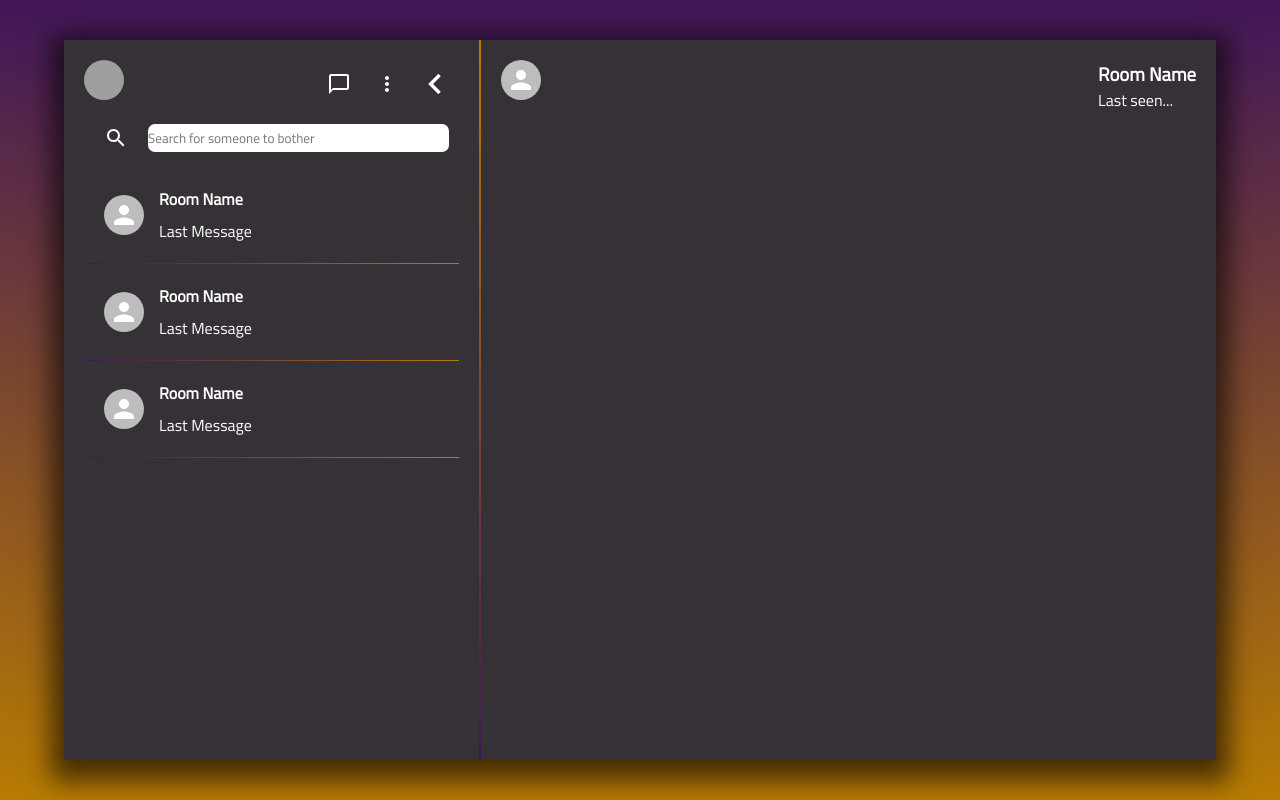
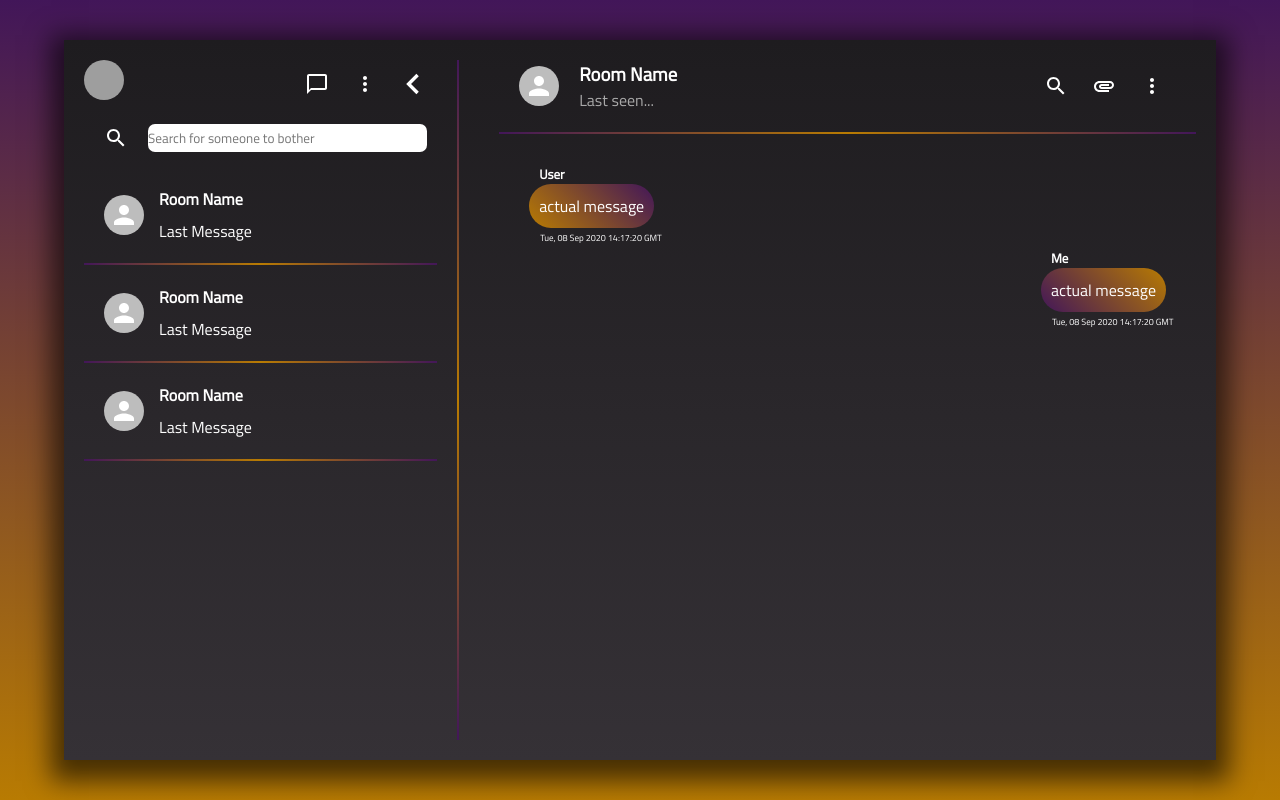
Before and after one commit to k-cichorski/messenger-app, a React (Create React App) app: page / in a window 1280 px wide. Built offline with nearby package versions, Linux system fonts and the light colour scheme; grey boxes are pictures that could not be loaded.

Commit message:
Chat messages created and styled

```diff
--- a/src/components/Chat.js
+++ b/src/components/Chat.js
@@ -1,16 +1,46 @@
 import React from 'react';
 import '../css/Chat.css';
-import {Avatar} from '@material-ui/core';
+import {Avatar, IconButton} from '@material-ui/core';
+import AttachmentIcon from '@material-ui/icons/Attachment';
+import SearchIcon from '@material-ui/icons/Search';
+import MoreIcon from '@material-ui/icons/MoreVert';
 
 function Chat() {
     return (
         <div className="chat">
             <div className="chat__header">
                 <Avatar />
+
                 <div className="chat__headerInfo">
                     <h3>Room Name</h3>
                     <p>Last seen...</p>
                 </div>
+
+                <div className="chat__headerRight">
+                    <IconButton>
+                        <SearchIcon />
+                    </IconButton>
+                    <IconButton>
+                        <AttachmentIcon />
+                    </IconButton>
+                    <IconButton>
+                        <MoreIcon />
+                    </IconButton>
+                </div>
+            </div>
+
+            <div className="chat__body">
+                <p className="chat__message">
+                    <span className="chat__name">User</span>
+                    actual message
+                    <span className="chat__timestamp">{new Date().toUTCString()}</span>
+                </p>
+
+                <p className="chat__message chat__userMessage">
+                    <span className="chat__name">Me</span>
+                    actual message
+                    <span className="chat__timestamp">{new Date().toUTCString()}</span>
+                </p>
             </div>
         </div>
     )
--- a/src/components/Sidebar.js
+++ b/src/components/Sidebar.js
@@ -10,6 +10,7 @@ import SidebarChat from '../components/SidebarChat';
 function Sidebar() {
     return (
         <div className="sidebar">
+            <div className="sidebar__container">
                 <div className="sidebar__header">
                     <Avatar src={"https://avatarfiles.alphacoders.com/250/250472.jpg"} />
 
@@ -41,6 +42,8 @@ function Sidebar() {
                     <SidebarChat />
                 </div>
             </div>
+
+        </div>
     );
 }
 
--- a/src/css/App.css
+++ b/src/css/App.css
@@ -8,7 +8,7 @@
 
 .app__container {
     display: flex;
-    background-color: #353136;
+    background-image: linear-gradient(to top, #353136, #1e1c1f);
     height: 90vh;
     width: 90vw;
     -webkit-box-shadow: 0 8px 24px 13px rgba(0,0,0,0.6);
--- a/src/css/Chat.css
+++ b/src/css/Chat.css
@@ -2,11 +2,69 @@
     display: flex;
     flex-direction: column;
     flex: 0.65;
-    padding: 20px;
+    padding: 20px 20px;
+    padding-top: 0;
 }
 
 .chat__header {
     display: flex;
     flex-direction: row;
-    justify-content: space-between;
+    align-items: center;
+    border-width: 0 0 2px 0;
+    border-style: solid;
+    border-image: linear-gradient(to left, #421659, #b87b02, #421659) 1;
+    padding: 20px;
 }
+
+.chat__headerInfo {
+    flex: 1;
+    padding-left: 20px;
+}
+
+.chat__headerInfo > h3 {
+    font-weight: 900;
+}
+
+.chat__headerInfo > p {
+    color: darkgray;
+}
+
+.chat__body {
+    margin-top: 20px;
+    flex: 1;
+    padding: 30px;
+    overflow-y: scroll;
+}
+
+.chat__message {
+    position: relative;
+    font-size: 16px;
+    padding: 10px;
+    width: fit-content;
+    border-radius: 25px;
+    background-image: linear-gradient(45deg, #b87b02, #421659);
+    margin-bottom: 40px;
+    overflow-wrap: anywhere;
+    max-width: 55%;
+}
+
+.chat__userMessage {
+    margin-left: auto;
+    background-image: linear-gradient(45deg, #421659, #b87b02);
+}
+
+.chat__timestamp {
+    position: absolute;
+    margin-left: 10px;
+    left: 1px;
+    bottom: -16px;
+    width: max-content;
+    font-size: xx-small;
+}
+
+.chat__name {
+    position: absolute;
+    top: -20px;
+    font-weight: 800;
+    font-size: small;
+}
--- a/src/css/Sidebar.css
+++ b/src/css/Sidebar.css
@@ -3,9 +3,14 @@
     flex-direction: column;
     flex: 0.35;
     padding: 20px;
+}
+
+.sidebar__container {
+    height: 100%;
+    padding-right: 20px;
     border-width: 0 2px 0 0;
     border-style: solid;
-    border-image: linear-gradient(to top, #421659, #b87b02) 1;
+    border-image: linear-gradient(to top, #421659, #b87b02, #421659) 1;
 }
 
 .sidebar__header {
--- a/src/css/SidebarChat.css
+++ b/src/css/SidebarChat.css
@@ -3,9 +3,9 @@
     align-items: center;
     padding: 20px;
     cursor: pointer;
-    border-width: 0 0 1px 0;
+    border-width: 0 0 2px 0;
     border-style: solid;
-    border-image: linear-gradient(to right, #421659, #b87b02) 1;
+    border-image: linear-gradient(to right, #421659, #b87b02, #421659) 1;
 }
 
 .sidebarChat__info {
--- a/src/css/index.css
+++ b/src/css/index.css
@@ -3,3 +3,37 @@
   padding: 0;
   font-family: 'Titillium Web', sans-serif;
 }
+
+::-webkit-scrollbar {
+  width: 2px;
+  height: 2px;
+}
+::-webkit-scrollbar-button {
+  width: 0px;
+  height: 0px;
+}
+::-webkit-scrollbar-thumb {
+  background: #e1e1e1;
+  border: 0px none #ffffff;
+  border-radius: 50px;
+}
+::-webkit-scrollbar-thumb:hover {
+  background: #ffffff;
+}
+::-webkit-scrollbar-thumb:active {
+  background: #000000;
+}
+::-webkit-scrollbar-track {
+  background: #666666;
+  border: 0px none #ffffff;
+  border-radius: 50px;
+}
+::-webkit-scrollbar-track:hover {
+  background: #666666;
+}
+::-webkit-scrollbar-track:active {
+  background: #333333;
+}
+::-webkit-scrollbar-corner {
+  background: transparent;
+}
```
Lines whose indentation alone changed are shown as unchanged.
